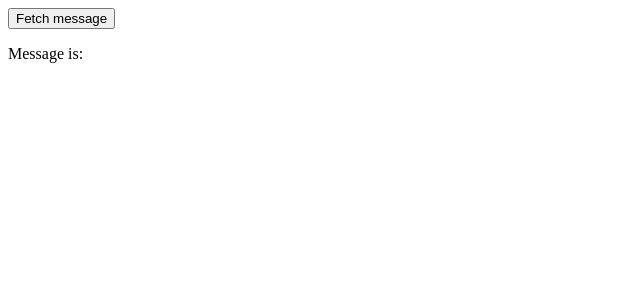
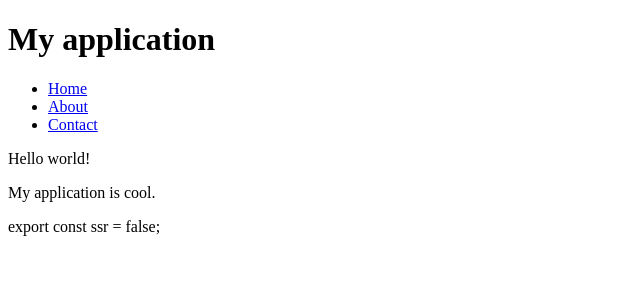
Before and after one commit to jorgebustmonttec/wsd-overarching, a SvelteKit app in the folder client/: page / in a window 1280 px wide. Shown: the top 300 px of the page, without its empty margins (0-640 px from the left). Built offline with nearby package versions, Linux system fonts and the light colour scheme; no server answers.

Commit message:
before tailwind

```diff
--- /dev/null
+++ b/client/src/routes/+layout.server.js
@@ -0,0 +1 @@
+export const ssr = false;
--- /dev/null
+++ b/client/src/routes/+layout.svelte
@@ -0,0 +1,25 @@
+<script>
+  let { children } = $props();
+</script>
+
+<header>
+  <h1>My application</h1>
+</header>
+
+<nav>
+  <ul>
+    <li><a href="/">Home</a></li>
+    <li><a href="/about">About</a></li>
+    <li><a href="/contact">Contact</a></li>
+  </ul>
+</nav>
+
+<div>
+  {@render children()}
+</div>
+
+<footer>
+  <p>My application is cool.</p>
+</footer>
+
+export const ssr = false;
--- a/client/src/routes/+page.svelte
+++ b/client/src/routes/+page.svelte
@@ -1,5 +1 @@
-<script>
-    import Message from "$lib/components/Message.svelte";
-</script>
-
-<Message />
+<p>Hello world!</p>
--- /dev/null
+++ b/client/src/routes/about/+page.svelte
@@ -0,0 +1,5 @@
+<svelte:head>
+  <title>About</title>
+</svelte:head>
+
+<p>This is my about page!</p>
--- /dev/null
+++ b/client/src/routes/contact/+page.svelte
@@ -0,0 +1 @@
+<p>You can contact me here.</p>
```
